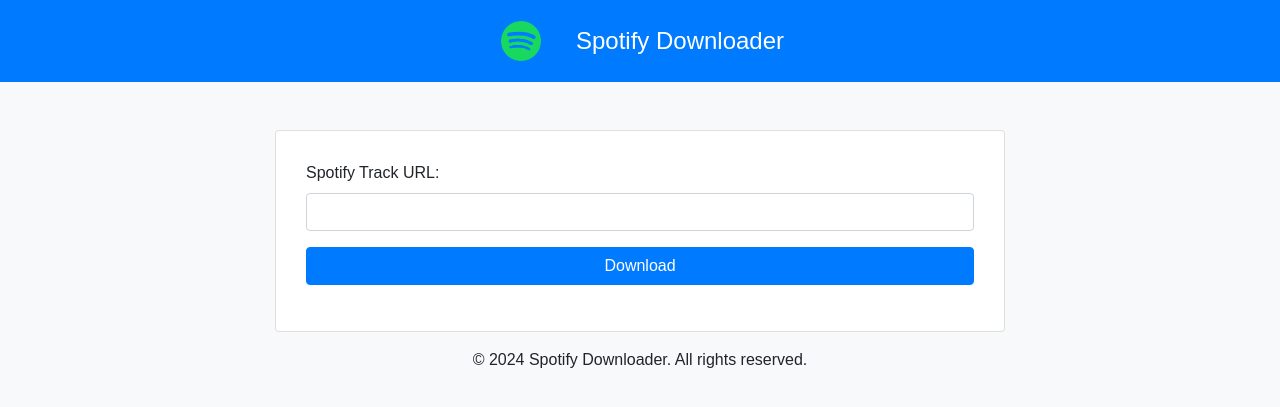
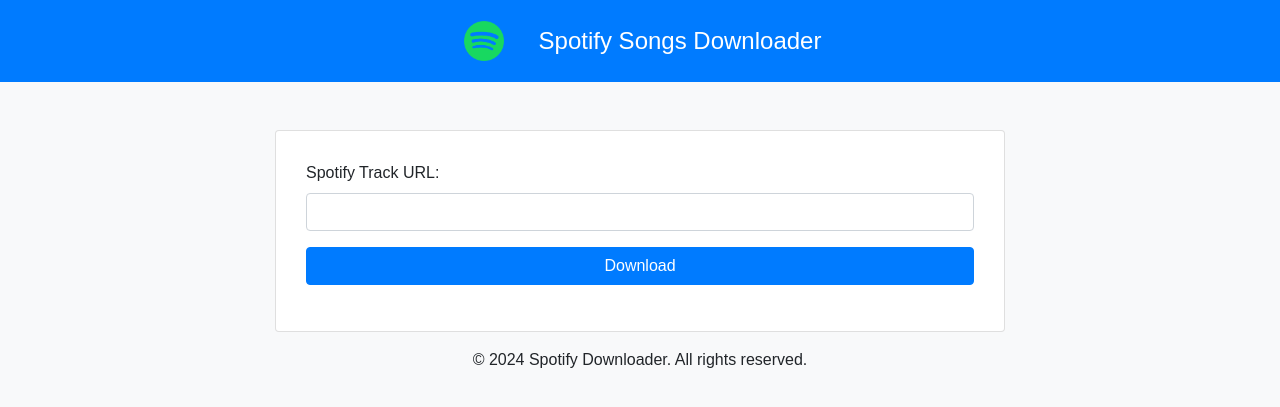
Before and after one commit to Akash02032002/Spotify_Song_Downloaderr, a Flask app: page / in a window 1280 px wide. Shown: the top 407 px of the page. Run offline with Flask 2, Linux system fonts and the light colour scheme; some libraries are stand-ins or nearby versions.

Commit message:
Update index.html

```diff
--- a/templates/index.html
+++ b/templates/index.html
@@ -13,7 +13,7 @@
 <body>
     <header class="bg-primary text-white text-center py-3 d-flex align-items-center justify-content-center">
         <img src="{{ url_for('static', filename='images/logo.png') }}" alt="Logo" class="logo me-3" />
-        <h1 class="header-title">Spotify Downloader</h1>
+        <h1 class="header-title">Spotify Songs Downloader</h1>
     </header>
 
     <div class="container">
```
